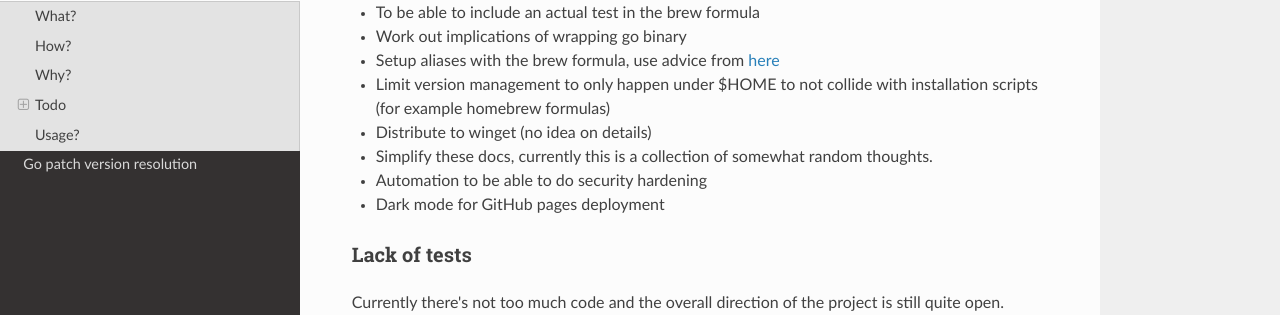
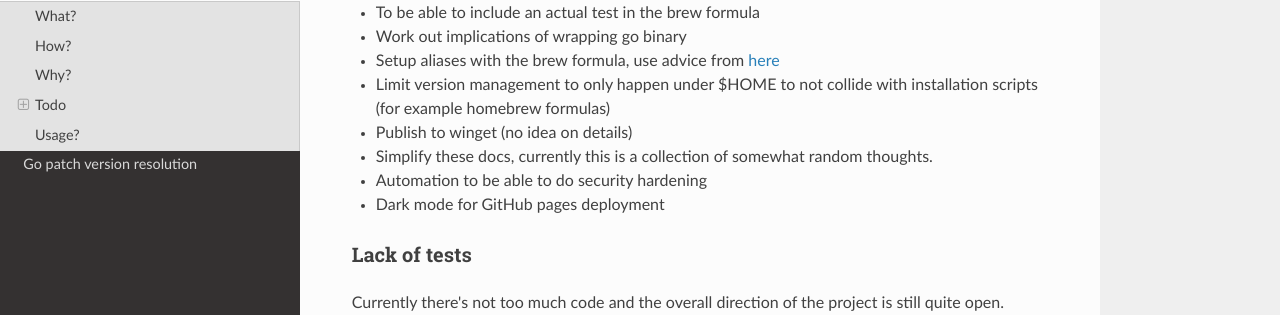
Before and after one commit to anttiharju/vmatch-golangci-lint, an MkDocs documentation site: the page built from docs/README.md, in a window 1280 px wide and 900 px high, scrolled down 692 px. Shown: the part 135-450 px from the top of the window. Built offline with MkDocs 1.6.1, drawn with Linux system fonts in a browser that asks for light colours; nearby versions of some CDN libraries.

Commit message:
Rename distribute to publish
This is just to improve file order under .github/workflows

now branch.yml and main.yml are cuddled together once again.

```diff
--- a/docs/README.md
+++ b/docs/README.md
@@ -34,7 +34,7 @@ I saw mismatching linter versions causing confusion in a team so I thought to au
 - Work out implications of wrapping go binary
   - Setup aliases with the brew formula, use advice from [here](https://scriptingosx.com/2017/05/where-paths-come-from/)
   - Limit version management to only happen under $HOME to not collide with installation scripts (for example homebrew formulas)
-- Distribute to winget (no idea on details)
+- Publish to winget (no idea on details)
 - Simplify these docs, currently this is a collection of somewhat random thoughts.
 - Automation to be able to do security hardening
 - Dark mode for GitHub pages deployment
```
Also changed, not shown: 4 other files.
